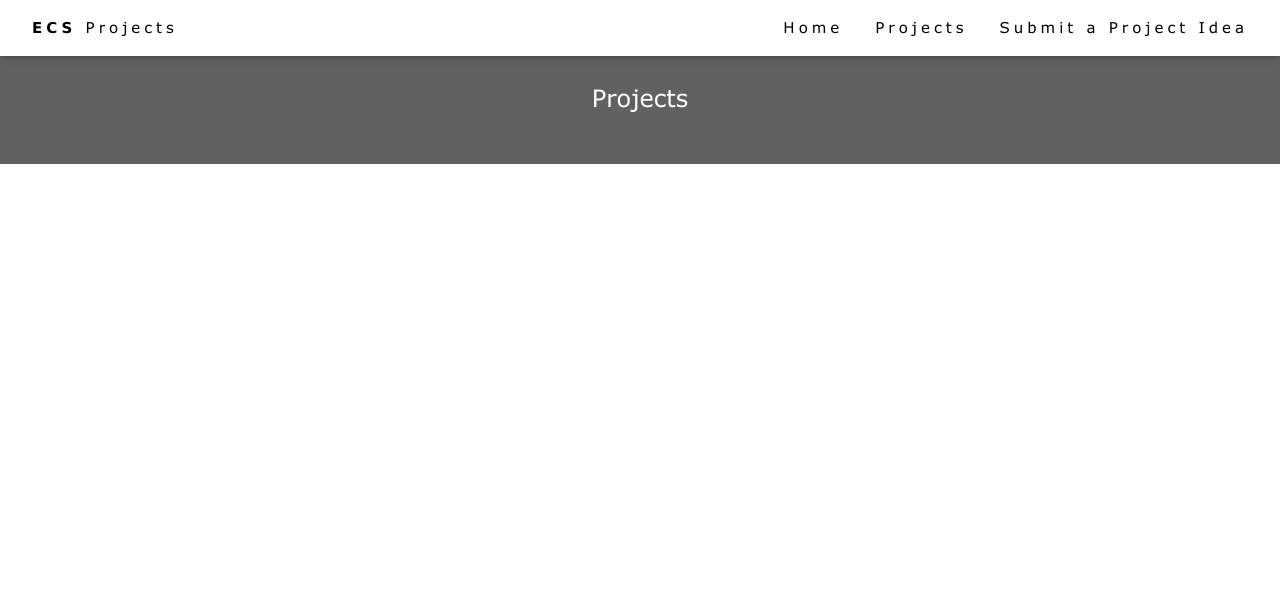
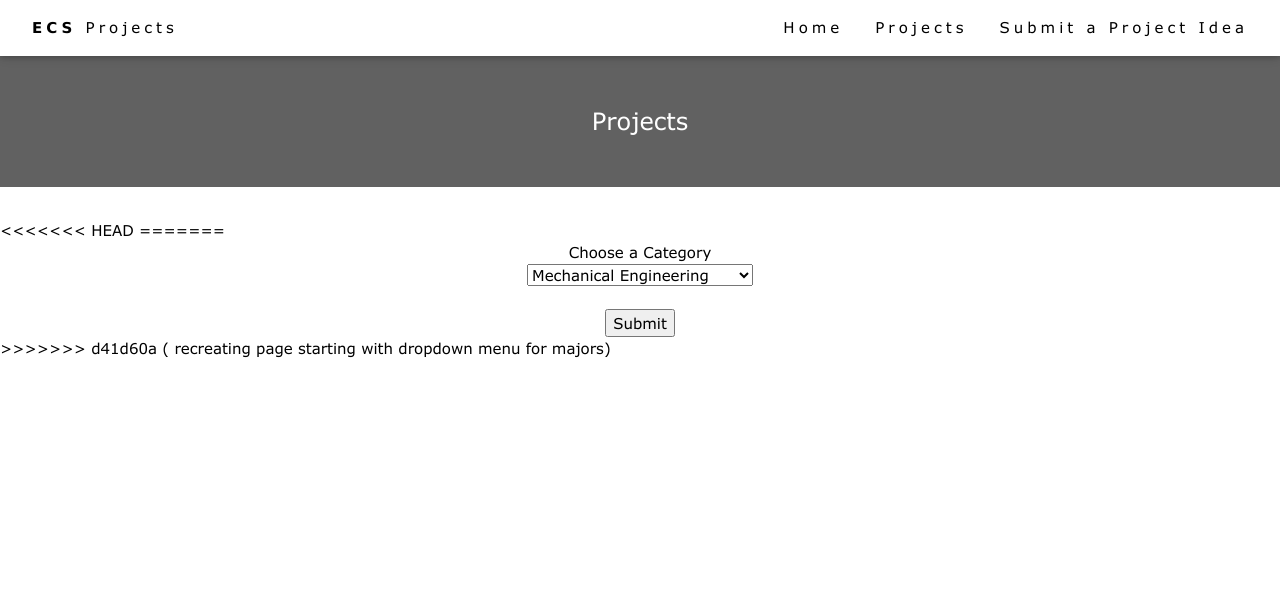
Before and after one commit to wheelsbot7/Amazing-Idea-Group, a PHP site: page /ECSProjects/projects.php in a window 1280 px wide. Shown: the top 600 px of the page. Run offline with PHP 8.4, Linux system fonts and the light colour scheme.

Commit message:
recreating page starting with dropdown menu for majors

```diff
--- a/projects.php
+++ b/projects.php
@@ -10,20 +10,54 @@ require_once "includes/header.php";
 <link
     href="https://fonts.googleapis.com/icon?family=Material+Icons|Material+Icons+Outlined|Material+Icons+Round|Material+Icons+Sharp|Material+Icons+Two+Tone"
     rel="stylesheet" />
+<<<<<<< HEAD
 <link rel="stylesheet" href="css/dropdown.css">
 <link rel="stylesheet" href="css/design.css">
 <link rel="stylesheet" href="css/w3.css">
+=======
+>>>>>>> d41d60a ( recreating page starting with dropdown menu for majors)
 <div class="w3-padding-16">
     <div class="w3-row w3-center w3-dark-grey w3-padding-48 w3-section">
         <span class="w3-xlarge">Projects</span>
     </div>
 </div>
-<script src="https://ajax.googleapis.com/ajax/libs/jquery/3.5.1/jquery.min.js"></script>
+<!-- <script src="https://ajax.googleapis.com/ajax/libs/jquery/3.5.1/jquery.min.js"></script> -->
+<link rel="stylesheet" href="design.css">
+<body>
 
-
+<<<<<<< HEAD
 <?php
 require_once "includes/footer.php"
 ?>
+=======
+    <?php
+    require_once "includes/footer.php"
+    ?>
+    <center>
+        <link rel="stylesheet" href="dropdown.css">
+        <form action="{Page for Submit button to send to}.php">
+            <label for="Majors">Choose a Category </label>
+            <br>
+            <select name="Majors" id="Majors">
+                    <!-- Engineering-->
+                <option value="MechE">Mechanical Engineering</option>
+                <option value="EE">Electrical Engineering</option>
+                <option value="EvE">Environmental Engineering</option>
+                <option value="BioE">Biomedical Engineering</option>
+                <option value="CE">Civil Engineering</option>
+                <option value="CompE">Computer Engineering</option>
+                <option value="IE">Industrial Engineering</option>
+                <option value="Mechatronics">Mechatronics Engineering</option>
+                    <!-- Computer Science-->
+                <option value="CompSci">Computer Science</option>
+
+
+            </select>
+            <br><br>
+            <input type="submit" value="Submit">
+        </form>
+    </center>
+>>>>>>> d41d60a ( recreating page starting with dropdown menu for majors)
 
 </body>
 
```
